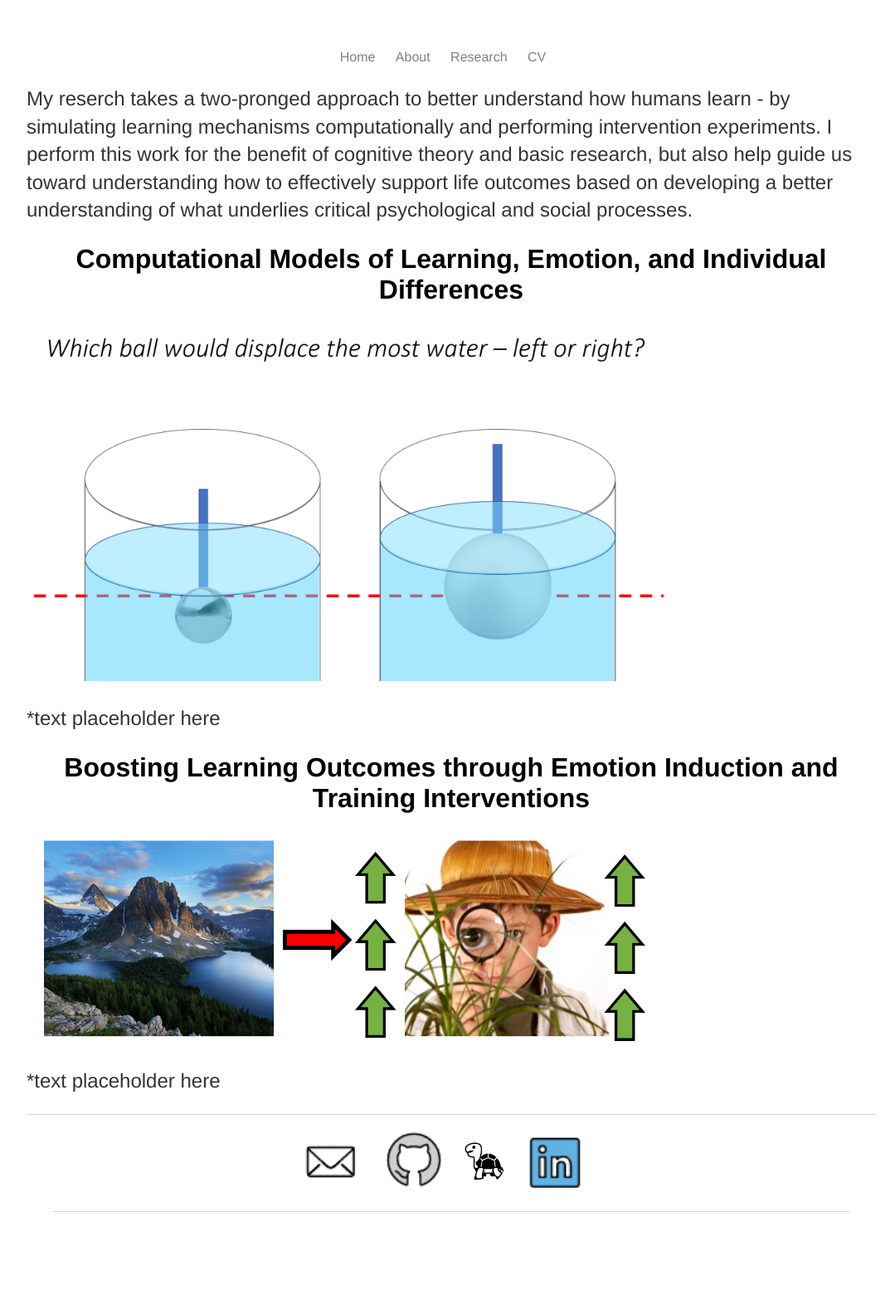
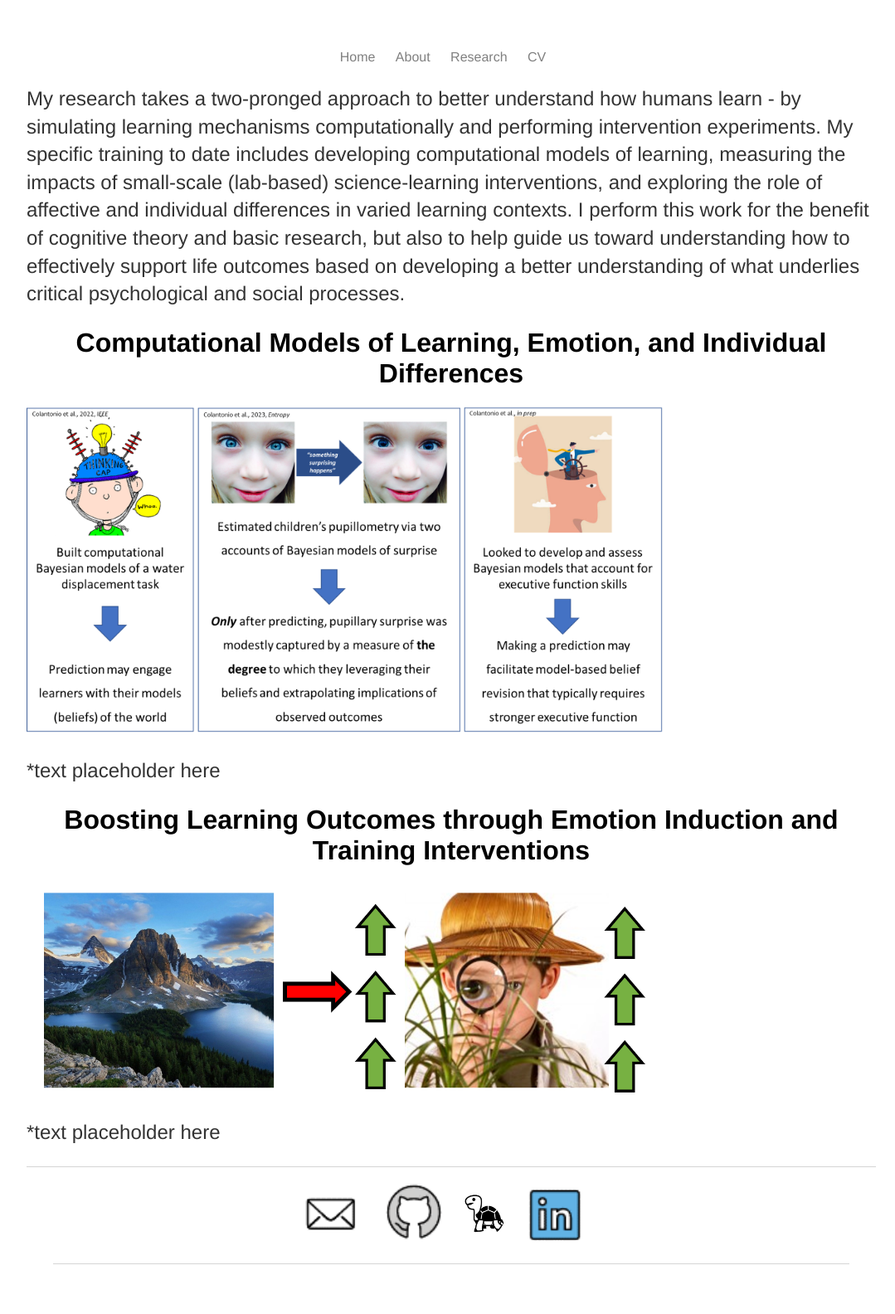
Before and after one commit to ColantonioLearn/ColantonioLearn.github.io, a Jekyll site: the page built from research/index.html, in a window 1280 px wide. Shown: the whole page at 83% size, without its empty margins (96-1175 px from the left). Built offline with Jekyll 4.4.1, drawn with Linux system fonts in a browser that asks for light colours; before the commit the page ends 1521 px from its top, so only the background shows below that.

Commit message:
update research

```diff
--- a/research/index.html
+++ b/research/index.html
@@ -5,9 +5,10 @@ title: Ongoing Projects
 <body>
 <main>
 		<div class = "flex-container" style="flex-direction:column;">
-		<p>My reserch takes a two-pronged approach to better understand how humans learn - by simulating learning mechanisms computationally and performing intervention experiments. I perform this work
-		for the benefit of cognitive theory and basic research, but also help guide us toward understanding how to effectively support life outcomes based on developing a better understanding
-		of what underlies critical psychological and social processes. </p>
+		<p>My research takes a two-pronged approach to better understand how humans learn - by simulating learning mechanisms computationally and performing intervention experiments.
+			My specific training to date includes developing computational models of learning, measuring the impacts of small-scale (lab-based) science-learning interventions, and
+			exploring the role of affective and individual differences in varied learning contexts. I perform this work for the benefit of cognitive theory and basic research, but
+			also to help guide us toward understanding how to effectively support life outcomes based on developing a better understanding of what underlies critical psychological and social processes. </p>
 		<div><h1 style="text-align:center;">Computational Models of Learning, Emotion, and Individual Differences</h1>
 			<img src="waterDisp.png" alt="Computational Models of Learning & Emotional Experience" style="width:60vw;">
 			<p>*text placeholder here</p>
```
Also changed, not shown: research/waterDisp.png.
